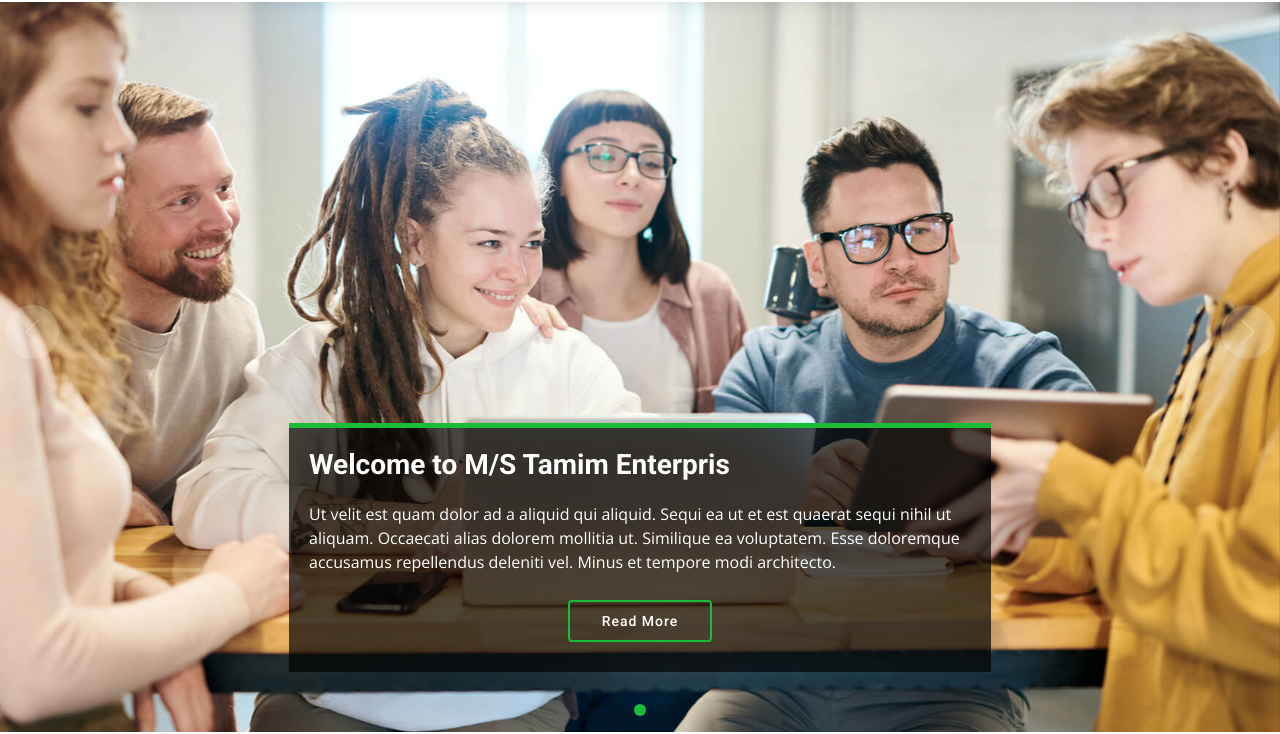
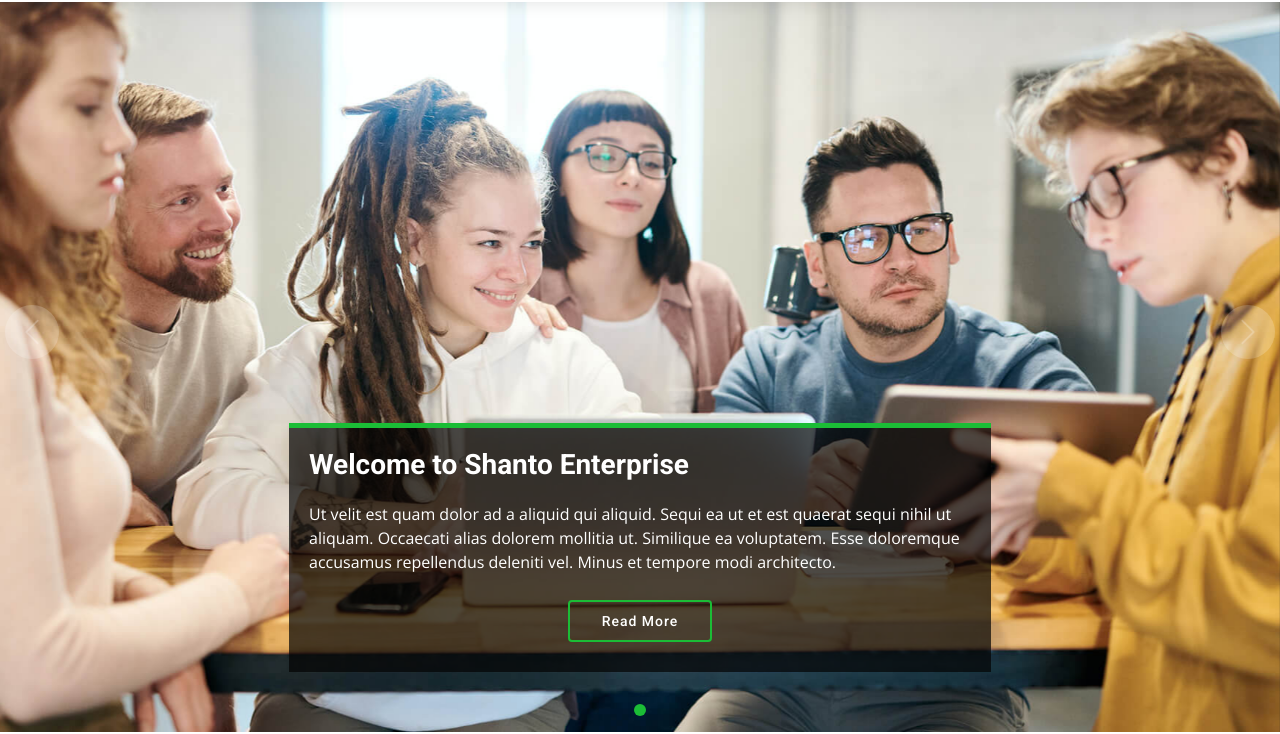
Before and after one commit to shantomondol/mstenterprise, a plain HTML site: page index.html in a window 1280 px wide. Shown: the part 68-802 px from the top of the page. Drawn offline with nearby package versions, Linux system fonts and the light colour scheme.

Commit message:
change h1

```diff
--- a/index.html
+++ b/index.html
@@ -101,7 +101,7 @@
                 <div class="carousel-item active" style="background-image: url(assets/img/slide/slide-1.jpg);">
                     <div class="carousel-container">
                         <div class="carousel-content animate__animated animate__fadeInUp">
-                            <h2>Welcome to <span>M/S Tamim Enterpris</span></h2>
+                            <h2>Welcome to <span>Shanto Enterprise</span></h2>
                             <p>Ut velit est quam dolor ad a aliquid qui aliquid. Sequi ea ut et est quaerat sequi nihil ut aliquam. Occaecati alias dolorem mollitia ut. Similique ea voluptatem. Esse doloremque accusamus repellendus deleniti vel. Minus et
                                 tempore modi architecto.</p>
                             <div class="text-center"><a href="" class="btn-get-started">Read More</a></div>
```
